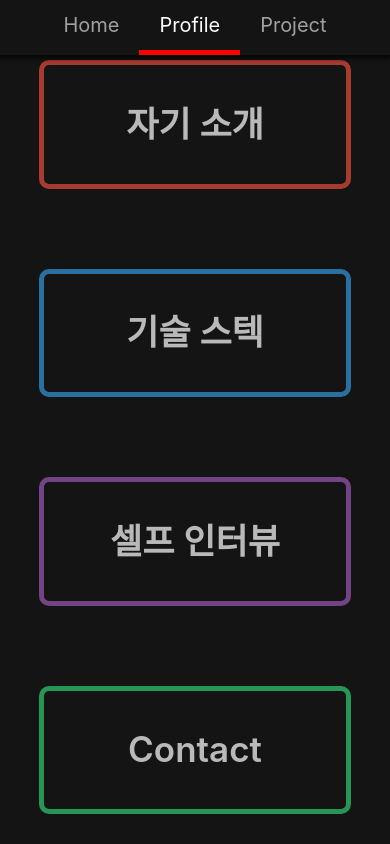
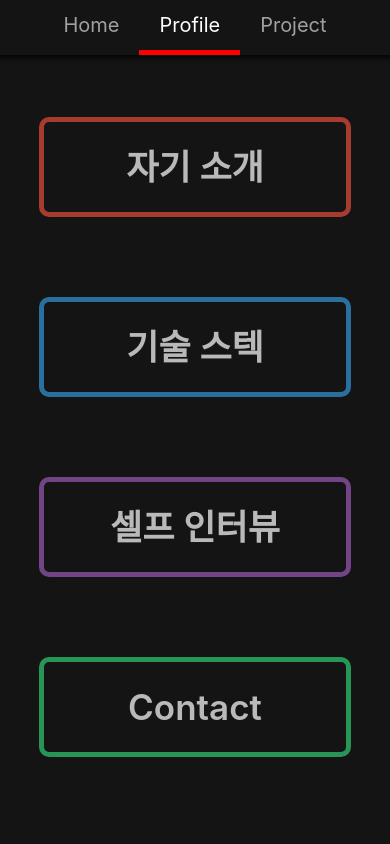
Before and after one commit to Giseokkang/react-portfolio, a React (Create React App) app: page /#/profile in a window 390 px wide. Built offline with nearby package versions, Linux system fonts and the light colour scheme.

Commit message:
Eddited for Responsive web on ProfilePresenter

```diff
--- a/src/Components/Profile/ProfilePresenter.js
+++ b/src/Components/Profile/ProfilePresenter.js
@@ -38,6 +38,10 @@ const SLink = styled(Link)`
 
   @media ${device.tablet} {
     margin-bottom: 30px;
+  }
+
+  @media ${device.mobileL} {
+    height: 100px;
   }
 `;
 
```
